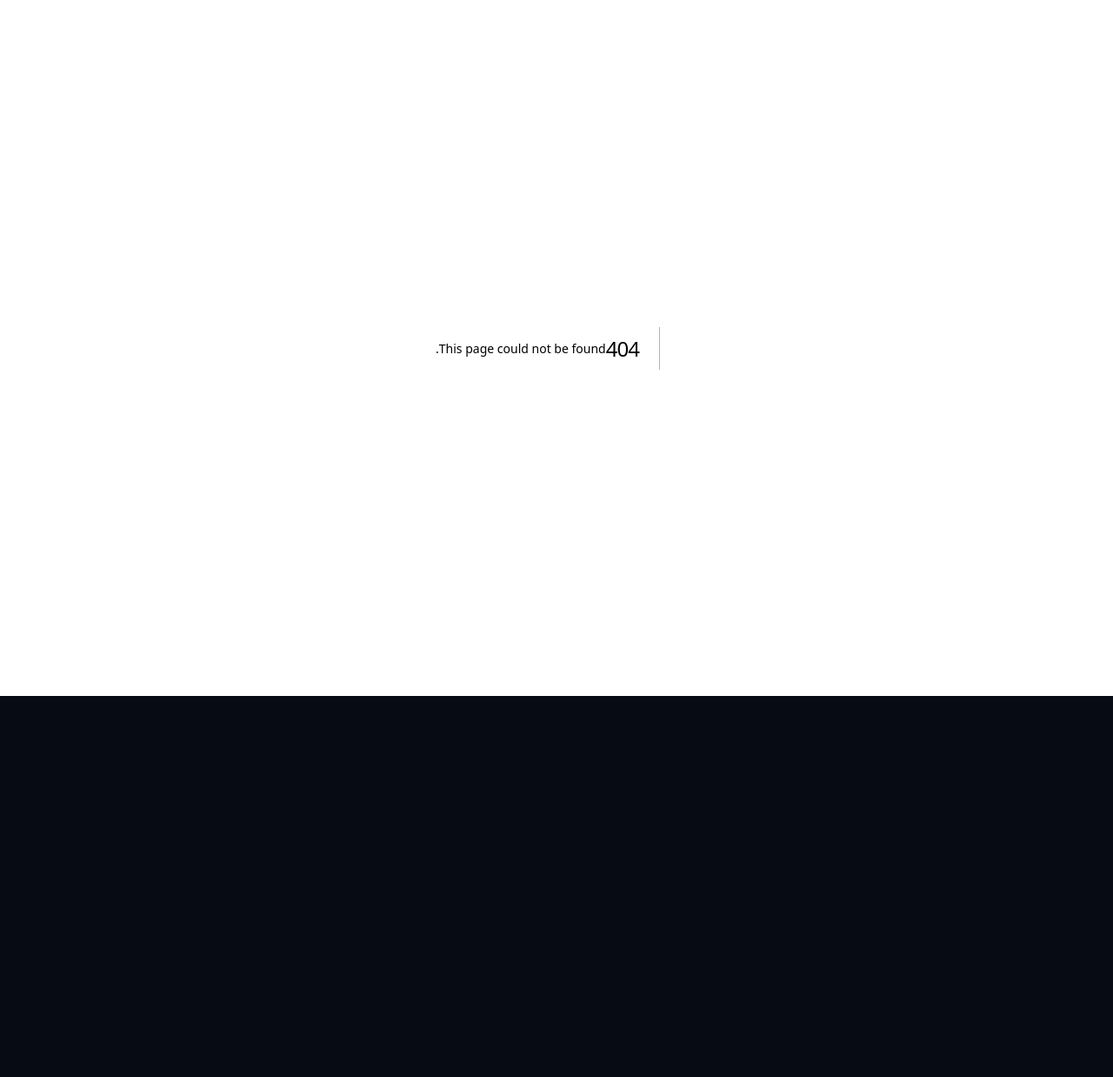
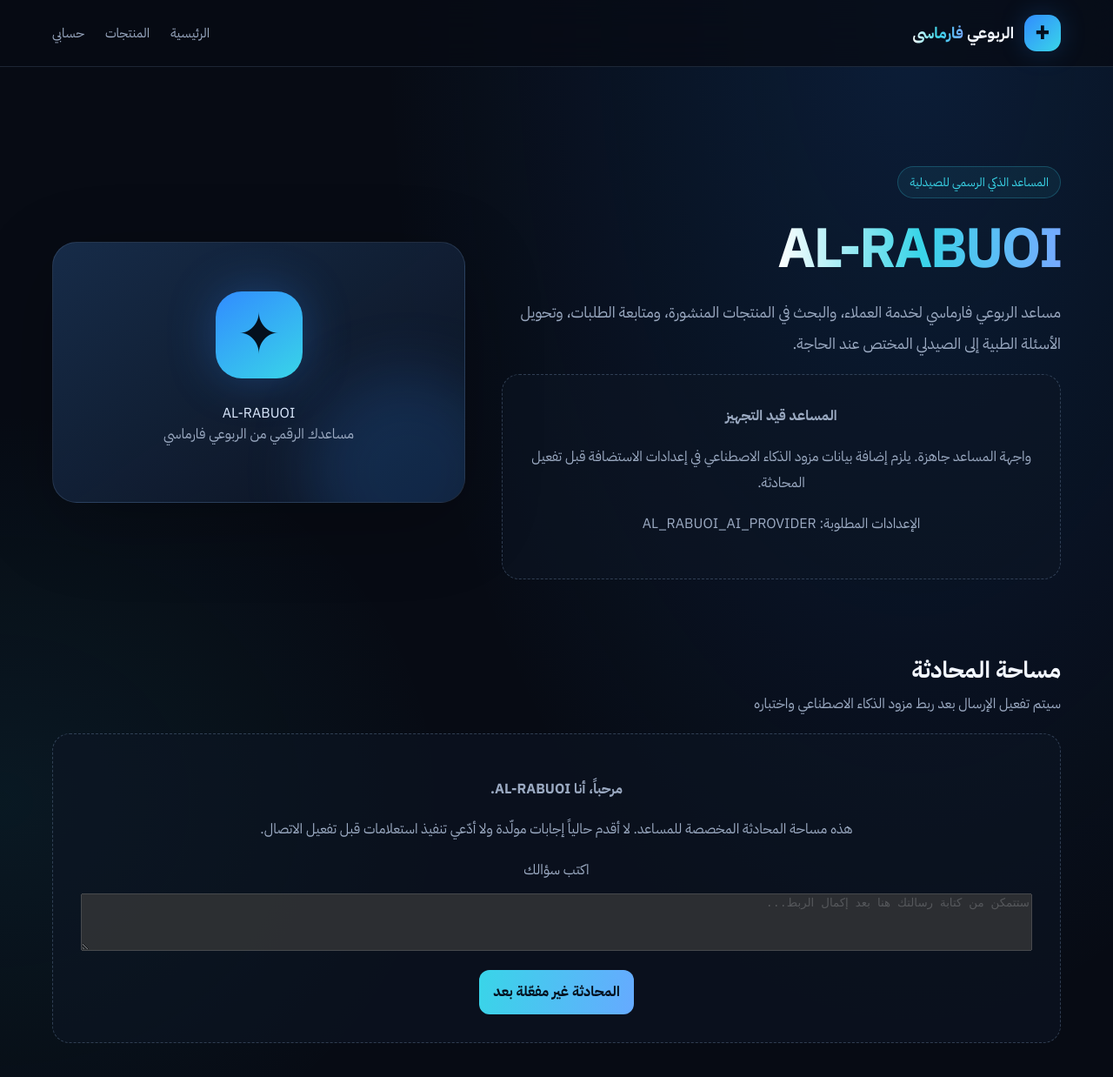
Before and after one commit to mmhfy20-droid/AL-RABUOI-PHARMACY-, a Next.js app: page /assistant in a window 1280 px wide. Before the commit this address had no page. Shown: the top 1238 px of the page at 87% size. Before the commit the page ends 800 px from the top, so only its background shows below. Built offline with nearby package versions, Linux system fonts and the light colour scheme; no server answers.

Commit message:
feat: add AL-RABUOI assistant page and chat placeholder

```diff
--- /dev/null
+++ b/src/app/assistant/page.tsx
@@ -0,0 +1,95 @@
+import { getAssistantReadiness } from "@/lib/assistant-config";
+
+export const metadata = {
+  title: "مساعد AL-RABUOI | الربوعي فارماسي",
+  description: "المساعد الذكي الرسمي لمنصة الربوعي فارماسي.",
+};
+
+export default function AssistantPage() {
+  const readiness = getAssistantReadiness();
+
+  return (
+    <>
+      <header className="topbar">
+        <div className="container nav">
+          <a className="brand" href="/" aria-label="الربوعي فارماسي — الرئيسية">
+            <span className="brand-mark">✚</span>
+            <span>الربوعي <span className="gradient-text">فارماسي</span></span>
+          </a>
+          <nav className="nav-links" aria-label="التنقل الرئيسي">
+            <a href="/">الرئيسية</a>
+            <a href="/products">المنتجات</a>
+            <a href="/account">حسابي</a>
+          </nav>
+        </div>
+      </header>
+
+      <main className="container section">
+        <section className="hero">
+          <div>
+            <span className="eyebrow">المساعد الذكي الرسمي للصيدلية</span>
+            <h1><span className="gradient-text">AL-RABUOI</span></h1>
+            <p className="lead">
+              مساعد الربوعي فارماسي لخدمة العملاء، والبحث في المنتجات المنشورة،
+              ومتابعة الطلبات، وتحويل الأسئلة الطبية إلى الصيدلي المختص عند الحاجة.
+            </p>
+            <div className="empty-state" role="status">
+              <strong>{readiness.ready ? "بيانات الاتصال الأساسية متوفرة" : "المساعد قيد التجهيز"}</strong>
+              <p>
+                {readiness.ready
+                  ? "تم إعداد اسم المزود ومفتاح الاتصال، لكن موصل المزود واختباراته لم يكتملَا بعد."
+                  : "واجهة المساعد جاهزة. يلزم إضافة بيانات مزود الذكاء الاصطناعي في إعدادات الاستضافة قبل تفعيل المحادثة."}
+              </p>
+              {!readiness.ready && (
+                <p>الإعدادات المطلوبة: {readiness.missing.join("، ")}</p>
+              )}
+            </div>
+          </div>
+          <div className="hero-panel" aria-label="هوية مساعد AL-RABUOI">
+            <div className="cross">✦</div>
+            <p className="panel-caption">AL-RABUOI<br /><span style={{color:"var(--muted)"}}>مساعدك الرقمي من الربوعي فارماسي</span></p>
+          </div>
+        </section>
+
+        <section className="section">
+          <div className="section-head">
+            <div><h2>مساحة المحادثة</h2><p>سيتم تفعيل الإرسال بعد ربط مزود الذكاء الاصطناعي واختباره</p></div>
+          </div>
+          <div className="empty-state">
+            <p><strong>مرحباً، أنا AL-RABUOI.</strong></p>
+            <p>هذه مساحة المحادثة المخصصة للمساعد. لا أقدم حالياً إجابات مولّدة ولا أدّعي تنفيذ استعلامات قبل تفعيل الاتصال.</p>
+            <label htmlFor="assistant-message">اكتب سؤالك</label>
+            <textarea
+              id="assistant-message"
+              rows={4}
+              disabled
+              placeholder="ستتمكن من كتابة رسالتك هنا بعد إكمال الربط..."
+              style={{width:"100%",marginTop:12,opacity:0.7}}
+            />
+            <button className="button button-primary" type="button" disabled aria-disabled="true" style={{marginTop:12}}>
+              المحادثة غير مفعّلة بعد
+            </button>
+          </div>
+        </section>
+
+        <section className="section">
+          <div className="section-head"><div><h2>الوظائف المجهزة للمساعد</h2><p>تُفعّل تدريجياً بعد توفير البيانات والموافقات المطلوبة</p></div></div>
+          <div className="categories">
+            <div className="category"><strong>البحث عن المنتجات</strong><p>قراءة المنتجات المنشورة وأسعارها ومخزونها الفعلي فقط.</p></div>
+            <div className="category"><strong>مساعدة الطلبات</strong><p>عرض حالة طلب العميل بعد التحقق من هويته وصلاحياته.</p></div>
+            <div className="category"><strong>التصعيد للصيدلي</strong><p>تحويل الأسئلة الطبية والتداخلات والجرعات إلى صيدلي مؤهل، دون تشخيص آلي مستقل.</p></div>
+            <div className="category"><strong>العربية والإنجليزية</strong><p>واجهة محادثة ثنائية اللغة مع حفظ خصوصية العميل.</p></div>
+          </div>
+        </section>
+
+        <section className="section">
+          <div className="empty-state">
+            <h2>ما الذي نحتاجه منك لاحقاً؟</h2>
+            <p>اختيار مزود الذكاء الاصطناعي، ثم توفير مفتاح API ورابط الخدمة إن كان مطلوباً. تُحفظ المفاتيح في أسرار الاستضافة أو GitHub Secrets، ولا توضع داخل ملفات المشروع أو المحادثات.</p>
+            <a className="button" href="/docs/AL-RABUOI-ASSISTANT-SETUP.md">دليل إعداد المساعد في المستودع</a>
+          </div>
+        </section>
+      </main>
+    </>
+  );
+}
```
